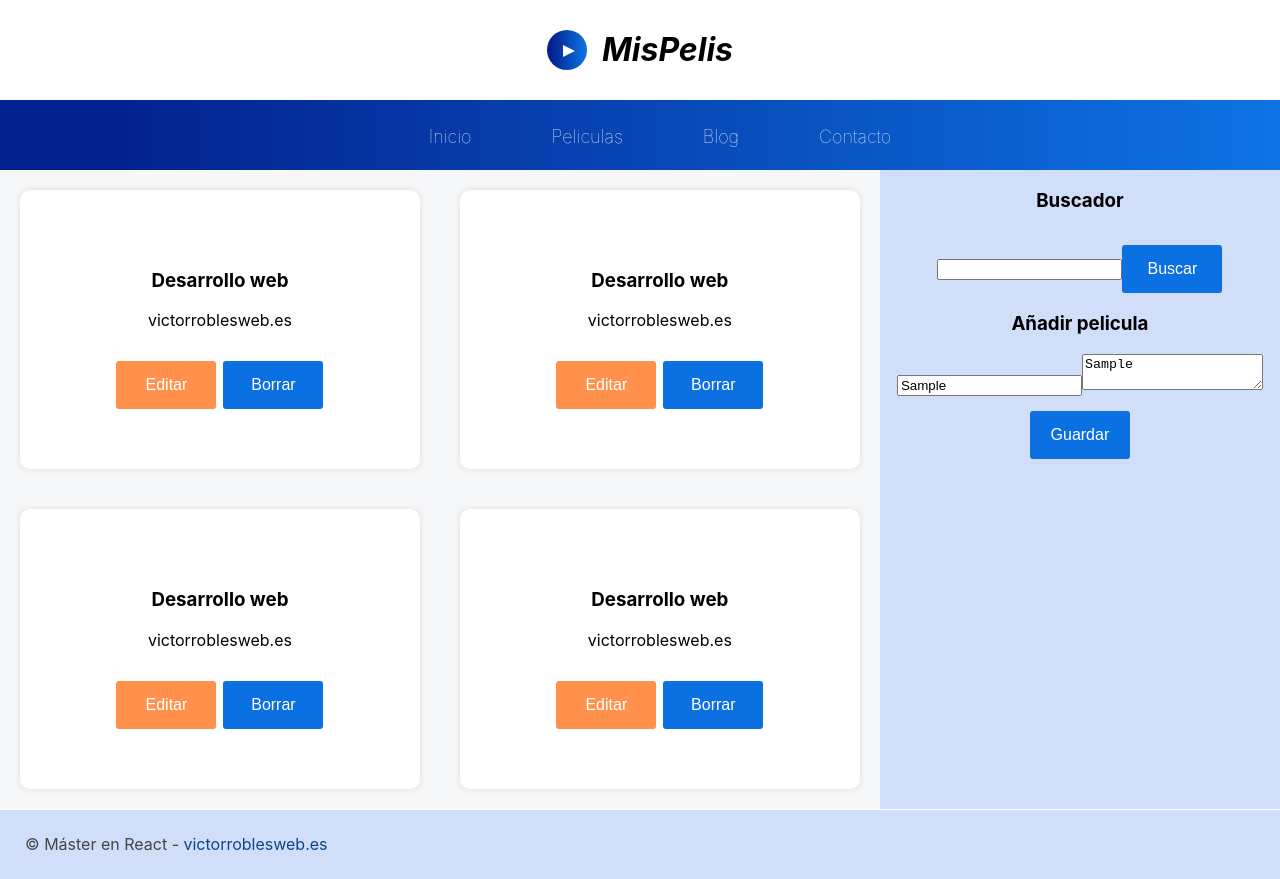
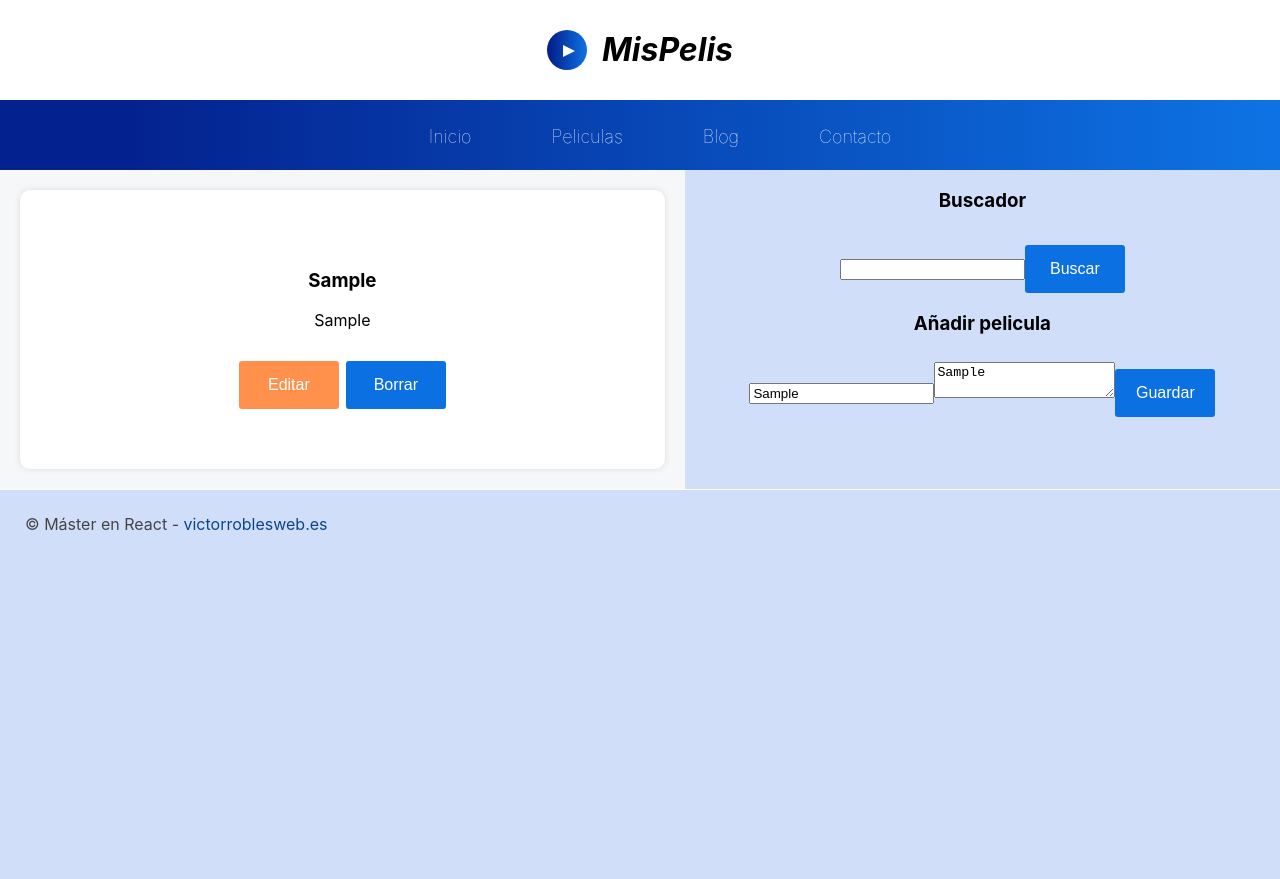
Before and after one commit to marckes04/Movie-Portfolio, a React (Create React App) app in the folder project1/: page / in a window 1280 px wide. Both pictures are taken after typing "Sample", "Sample" into the empty fields and a click on the input "Guardar". After the commit the page ends 800 px from the top, so only its background shows below. Built offline with nearby package versions, Linux system fonts and the light colour scheme.

Commit message:
Deleted and Edit Added

```diff
--- a/project1/src/App.js
+++ b/project1/src/App.js
@@ -1,8 +1,14 @@
+import { useState } from "react";
 import { Creator } from "./components/Creator";
 import { Lists } from "./components/Lists";
 import { Searcher } from "./components/Searcher";
 
+
+
 function App() {
+
+    const[listadoState, setListadoState] = useState([]);
+
   return (
      <div className="layout">
 
@@ -27,7 +33,7 @@ function App() {
 
         <section id="content" className="content">
 
-         <Lists />
+         <Lists listadoState={listadoState} setListadoState={setListadoState}/>
 
         </section>
 
@@ -35,7 +41,7 @@ function App() {
         <aside classNameName="lateral">
 
             <Searcher />
-            <Creator />
+            <Creator setListadoState={setListadoState} />
         </aside>
 
 
--- /dev/null
+++ b/project1/src/Helpers/GuardarEnStorage.js
@@ -0,0 +1,21 @@
+
+
+
+export const GuardarEnStorage = (clave, elemento) => {
+
+        let elementos = JSON.parse(localStorage.getItem(clave));
+
+
+        if(Array.isArray(elementos)){
+            elementos.push(elemento);
+        } else
+        {
+            elementos = [elemento];
+        }
+
+        localStorage.setItem(clave,JSON.stringify(elementos));
+
+        return elemento;
+
+
+    }
--- a/project1/src/components/Creator.js
+++ b/project1/src/components/Creator.js
@@ -1,6 +1,7 @@
 import React, { useState } from 'react'
+import{GuardarEnStorage} from "../Helpers/GuardarEnStorage";
 
-export const Creator = () => {
+export const Creator = ({setListadoState}) => {
 
     const title = "Añadir pelicula";
     const [peliState, setPeliState] = useState({
@@ -25,9 +26,19 @@ export const Creator = () => {
         };
 
             setPeliState(peli);
-     }
 
-  return (
+        //actualizar estado del listado principal
+        setListadoState( elementos => {
+            return [...elementos, peli];
+        });
+
+            GuardarEnStorage("peli", peli);
+
+
+    }
+
+
+return (
     <div>
         <div className="add">
                 <h3 className="title">{title}</h3>
--- a/project1/src/components/Lists.js
+++ b/project1/src/components/Lists.js
@@ -1,33 +1,49 @@
-import React from 'react'
+import React, {useEffect,useState} from 'react'
 
-export const Lists = () => {
+export const Lists = ({listadoState, setListadoState}) => {
+
+//const[listadoState, setListadoState] = useState([]);
+
+useEffect(() => {
+  conseguirPeliculas();
+}, []);
+
+const conseguirPeliculas = () => {
+ let peliculas = JSON.parse(localStorage.getItem("pelis")) || [];
+
+  setListadoState(peliculas);
+}
+
+const borraPeli = (id) => {
+    // 1. Filtrar el estado actual para quitar la película con ese ID
+    let nuevo_array_peliculas = listadoState.filter(peli => peli.id !== parseInt(id));
+
+    // 2. Actualizar el estado para que la UI se refresque
+    setListadoState(nuevo_array_peliculas);
+
+    // 3. Actualizar el localStorage para que el borrado sea permanente
+    localStorage.setItem("pelis", JSON.stringify(nuevo_array_peliculas));
+}
+
+
   return (
     <>
-    <article className="peli-item">
-          <h3 className="title">Desarrollo web</h3>
-          <p className="description">victorroblesweb.es</p>
+    { listadoState.length > 0 ? (
+    listadoState.map(peli => {
+        return (
+            <article key={peli.id} className="peli-item">
+                <h3 className="title">{peli.titulo}</h3>
+                <p className="description">{peli.descripcion}</p>
+                <button className="edit">Editar</button>
+                <button className="delete" onClick={() => borraPeli(peli.id)}>Borrar</button>
+            </article>
+        );
+    })
+) : (
+    <h2>No hay películas para mostrar</h2>
+)}
 
-          <button className="edit">Editar</button>
-          <button className="delete">Borrar</button>
-      </article><article className="peli-item">
-              <h3 className="title">Desarrollo web</h3>
-              <p className="description">victorroblesweb.es</p>
+        </>
 
-              <button className="edit">Editar</button>
-              <button className="delete">Borrar</button>
-          </article><article className="peli-item">
-              <h3 className="title">Desarrollo web</h3>
-              <p className="description">victorroblesweb.es</p>
-
-              <button className="edit">Editar</button>
-              <button className="delete">Borrar</button>
-          </article><article className="peli-item">
-              <h3 className="title">Desarrollo web</h3>
-              <p className="description">victorroblesweb.es</p>
-
-              <button className="edit">Editar</button>
-              <button className="delete">Borrar</button>
-          </article>
-        </>
   )
 }
```
